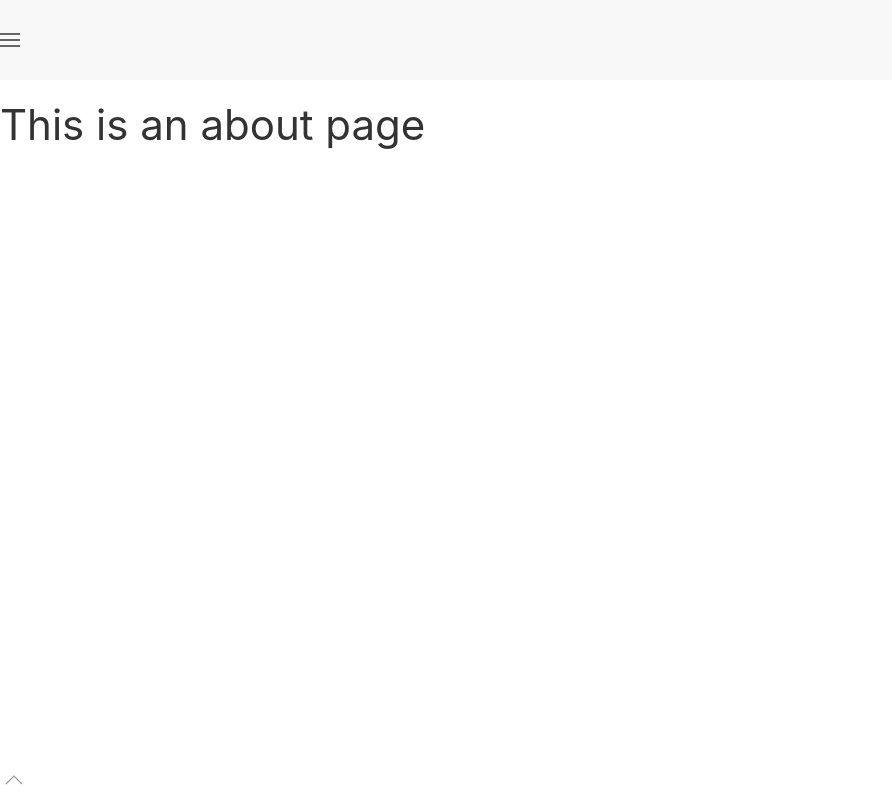
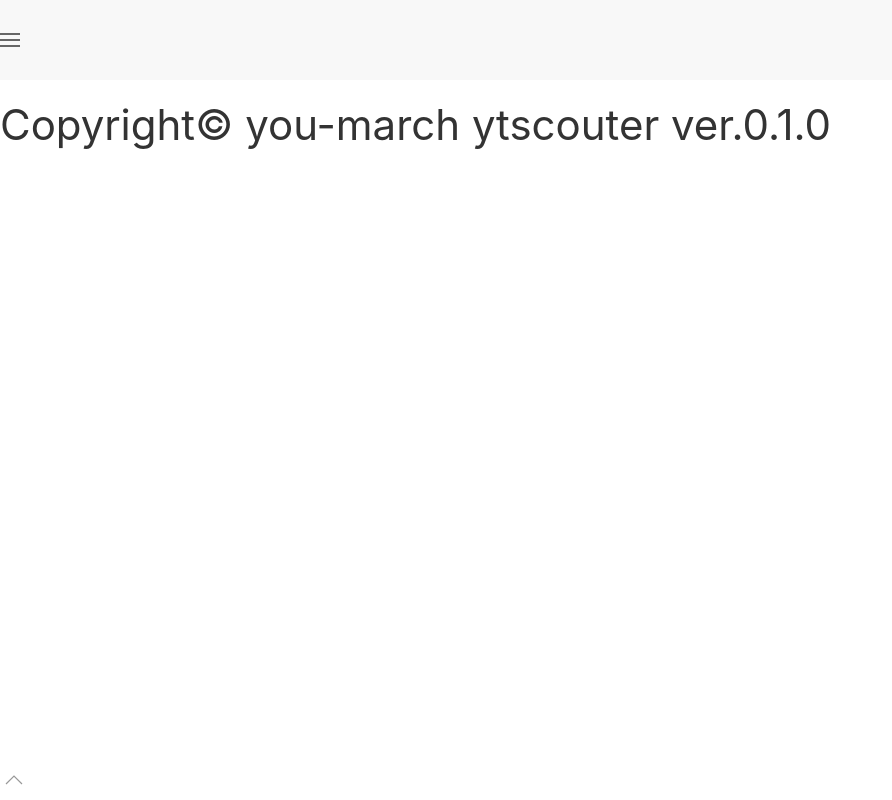
Before and after one commit to reinsp5/ytscouter-test, a Vue app: page /about in a window 1280 px wide. Shown: the whole page, without its empty margins (0-892 px from the left). Built offline with nearby package versions, Linux system fonts and the light colour scheme.

Commit message:
aboutページ内容変更

```diff
--- a/src/views/About.vue
+++ b/src/views/About.vue
@@ -1,5 +1,5 @@
 <template>
   <div class="about">
-    <h1>This is an about page</h1>
+    <h1>Copyright&copy; you-march ytscouter ver.0.1.0</h1>
   </div>
 </template>
```
